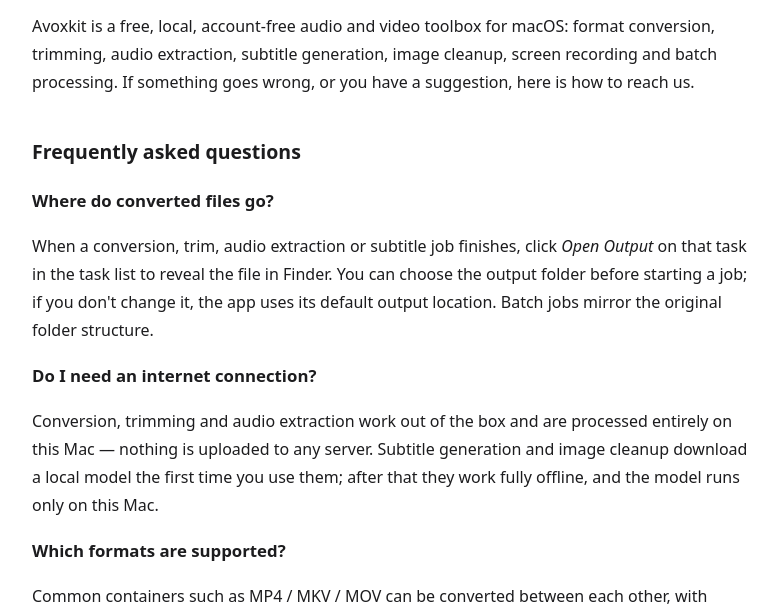
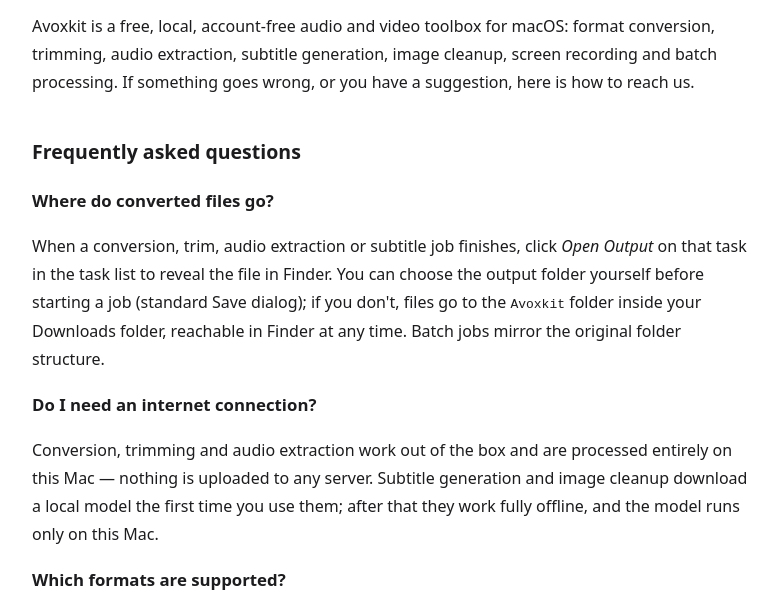
Before and after one commit to xxxzhou/xxxzhou.github.io, a plain HTML site: page avoxkit/support-en.html in a window 1280 px wide. Shown: the part 151-759 px from the top of the page, without its empty margins (248-1031 px from the left). Drawn offline with Linux system fonts and the light colour scheme.

Commit message:
avoxkit: 支持页补充默认输出位置(下载/Avoxkit)——配合 2.4.5(i) 修复

```diff
--- a/avoxkit/support-en.html
+++ b/avoxkit/support-en.html
@@ -43,7 +43,7 @@ ul,ol { padding-left:1.4em; }
 <h2>Frequently asked questions</h2>
 
 <h3>Where do converted files go?</h3>
-<p>When a conversion, trim, audio extraction or subtitle job finishes, click <em>Open Output</em> on that task in the task list to reveal the file in Finder. You can choose the output folder before starting a job; if you don't change it, the app uses its default output location. Batch jobs mirror the original folder structure.</p>
+<p>When a conversion, trim, audio extraction or subtitle job finishes, click <em>Open Output</em> on that task in the task list to reveal the file in Finder. You can choose the output folder yourself before starting a job (standard Save dialog); if you don't, files go to the <code>Avoxkit</code> folder inside your Downloads folder, reachable in Finder at any time. Batch jobs mirror the original folder structure.</p>
 
 <h3>Do I need an internet connection?</h3>
 <p>Conversion, trimming and audio extraction work out of the box and are processed entirely on this Mac — nothing is uploaded to any server. Subtitle generation and image cleanup download a local model the first time you use them; after that they work fully offline, and the model runs only on this Mac.</p>
```
Also changed, not shown: avoxkit/support-zh.html (+1 -1 lines).
